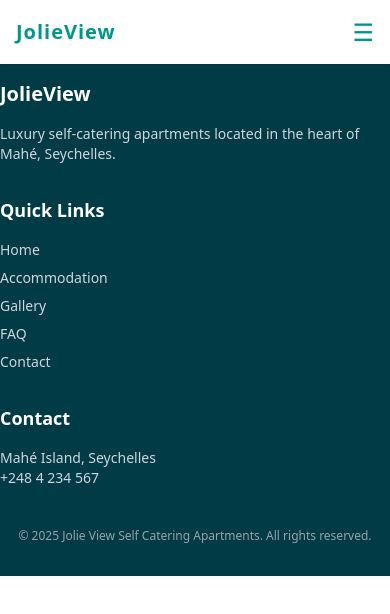
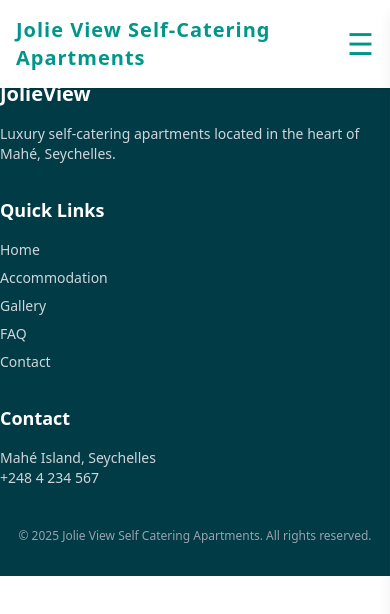
Before and after one commit to DovahSeb/jolieview-self-catering, an Angular app: page / in a window 390 px wide. Shown: the top 614 px of the page. Built offline with nearby package versions, Linux system fonts and the light colour scheme.

Commit message:
Added a sliding drawer menu for the navbar

```diff
--- a/src/app/shared/components/navbar/navbar.component.html
+++ b/src/app/shared/components/navbar/navbar.component.html
@@ -1,7 +1,7 @@
 <nav class="w-full z-50 bg-white shadow-sm fixed top-0 left-0">
   <div class="max-w-7xl mx-auto px-4 py-4 flex justify-between items-center">
     <a href="/" class="text-xl font-bold text-teal-600 tracking-wider hover:scale-105 transition-transform duration-300">
-        JolieView
+      Jolie View Self-Catering Apartments
     </a>
 
     <ul class="hidden md:flex gap-6 text-gray-700 font-medium">
@@ -12,8 +12,27 @@
       <li><a routerLink="/contact" routerLinkActive="text-teal-600" class="hover:text-teal-500 transition">Contact</a></li>
     </ul>
 
-      <button class="md:hidden text-2xl text-teal-600">
-        ☰
+    <!-- Mobile Menu Button -->
+    <button class="md:hidden z-50 text-3xl text-teal-600" (click)="toggleMenu()">
+      @if(!isMenuOpen()){
+        <span>☰</span>
+      }
+      @if(isMenuOpen()){
+        <span>✕</span>
+      }
     </button>
   </div>
+    <!-- Slide Drawer -->
+  <div class="fixed top-0 right-0 h-full w-2/3 max-w-xs bg-white shadow-lg transform transition-transform duration-300 md:hidden" [ngClass]="{
+    'translate-x-0': isMenuOpen(),
+    'translate-x-full': !isMenuOpen()
+  }">
+    <div class="px-6 py-8 space-y-6 text-gray-700 font-medium">
+      <a routerLink="/" (click)="closeMenu()" class="block hover:text-teal-600">Home</a>
+      <a routerLink="/accommodation" (click)="closeMenu()" class="block hover:text-teal-600">Accommodation</a>
+      <a routerLink="/gallery" (click)="closeMenu()" class="block hover:text-teal-600">Gallery</a>
+      <a routerLink="/faq" (click)="closeMenu()" class="block hover:text-teal-600">FAQ</a>
+      <a routerLink="/contact" (click)="closeMenu()" class="block hover:text-teal-600">Contact</a>
+    </div>
+  </div>
 </nav>
--- a/src/app/shared/components/navbar/navbar.component.ts
+++ b/src/app/shared/components/navbar/navbar.component.ts
@@ -1,13 +1,18 @@
-import { Component } from '@angular/core';
+import { CommonModule } from '@angular/common';
+import { Component, signal } from '@angular/core';
 import { RouterModule } from '@angular/router';
 
 @Component({
   selector: 'app-navbar',
   standalone: true,
-  imports: [RouterModule],
+  imports: [RouterModule, CommonModule],
   templateUrl: './navbar.component.html',
   styleUrl: './navbar.component.css'
 })
 export class NavbarComponent {
+  private menuOpen = signal(false);
 
+  isMenuOpen = () => this.menuOpen();
+  toggleMenu = () => this.menuOpen.set(!this.menuOpen());
+  closeMenu = () => this.menuOpen.set(false);
 }
```
Lines whose indentation alone changed are shown as unchanged.
